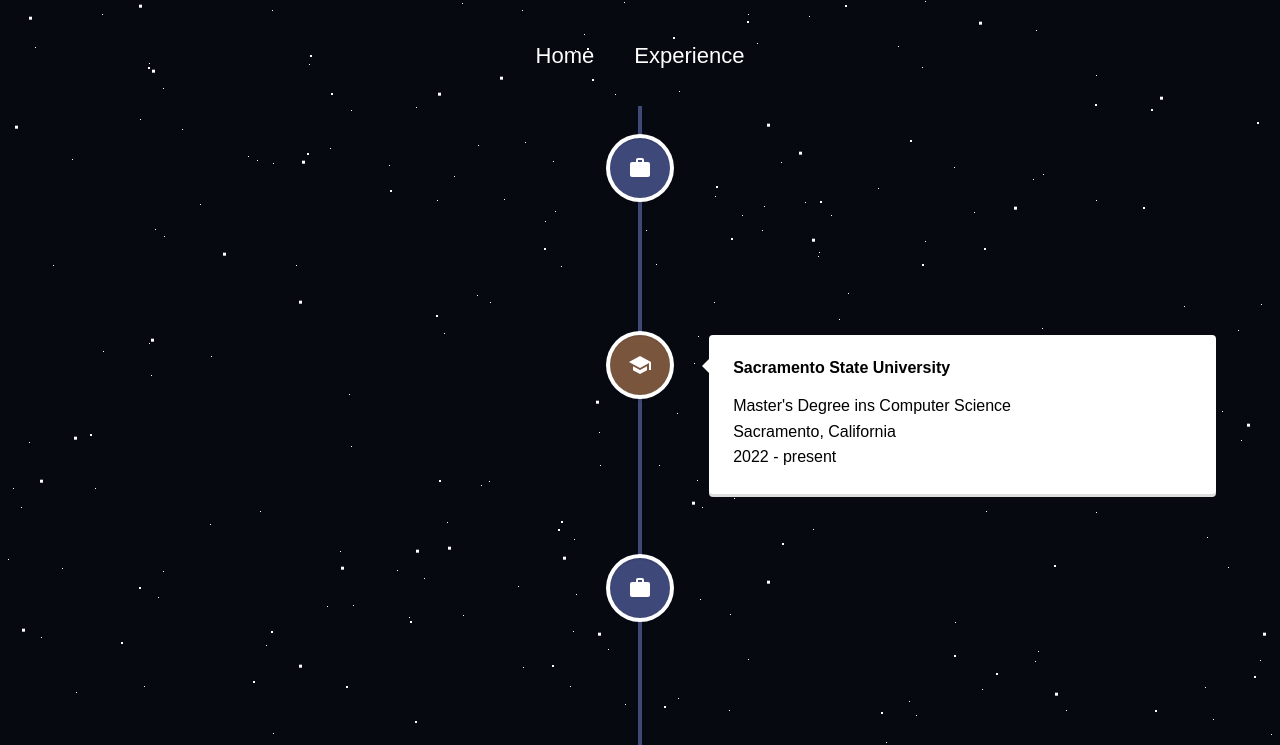
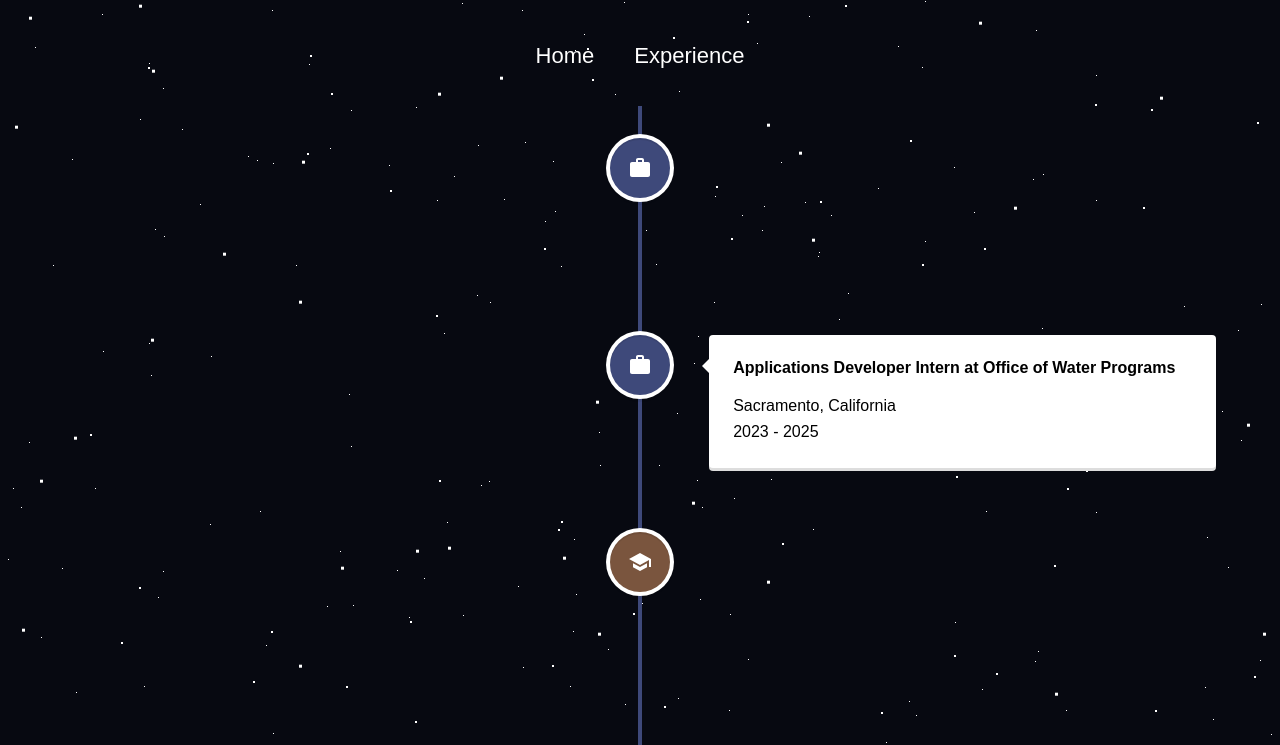
Before and after one commit to shashikanduri/website-sasikanduri, a React (Create React App) app: page /experience in a window 1280 px wide. Shown: the top 745 px of the page. Built offline with nearby package versions, Linux system fonts and the light colour scheme.

Commit message:
updated feb 2025

```diff
--- a/src/pages/Experience.jsx
+++ b/src/pages/Experience.jsx
@@ -11,6 +11,7 @@
 function Experience() {
   return (
     <div className="experience">
+
       <VerticalTimeline lineColor="#3e497a">
 
         <VerticalTimelineElement
@@ -19,11 +20,25 @@
           icon={<WorkIcon />}
         >
           <h4 className="vertical-timeline-element-title">
-            Software Engineer Intern - Office of Water Programs
+            Applications Developer at Office of Water Programs
           </h4>
           <p style={{fontSize:"16px"}}>
             Sacramento, California<br />
-            2023 - present
+            2025 - present
+          </p>
+        </VerticalTimelineElement>
+
+        <VerticalTimelineElement
+          className="vertical-timeline-element--education"
+          iconStyle={{ background: "#3e497a", color: "#fff" }}
+          icon={<WorkIcon />}
+        >
+          <h4 className="vertical-timeline-element-title">
+            Applications Developer Intern at Office of Water Programs
+          </h4>
+          <p style={{fontSize:"16px"}}>
+            Sacramento, California<br />
+            2023 - 2025
           </p>
         </VerticalTimelineElement>
 
@@ -37,7 +52,7 @@
             Sacramento State University
           </h4>
           <p style={{fontSize:"16px"}}>Master's Degree ins Computer Science<br/>Sacramento, California<br />
-          2022 - present</p>
+          2022 - 2024</p>
         </VerticalTimelineElement>
 
         <VerticalTimelineElement
@@ -46,14 +61,15 @@
           icon={<WorkIcon />}
         >
           <h4 className="vertical-timeline-element-title">
-            Senior Software Engineer - Aaseya IT Services
+            Software Engineer at Aaseya
           </h4>
 
           <p style={{fontSize:"16px"}}>
             Hyderabad, India<br />
-            2020 - 2022
+            2019 - 2022
           </p>
         </VerticalTimelineElement>
+
 
         <VerticalTimelineElement
           className="vertical-timeline-element--work"
@@ -61,21 +77,7 @@
           icon={<WorkIcon />}
         >
           <h4 className="vertical-timeline-element-title">
-            Software Engineer - JK Technosoft
-          </h4>
-          <p style={{fontSize:"16px"}}>
-            Hyderabad, India<br />
-            2019 - 2020
-          </p>
-        </VerticalTimelineElement>
-
-        <VerticalTimelineElement
-          className="vertical-timeline-element--work"
-          iconStyle={{ background: "#3e497a", color: "#fff" }}
-          icon={<WorkIcon />}
-        >
-          <h4 className="vertical-timeline-element-title">
-            Associate Engineer - Virtusa
+            Software Engineer at Virtusa
           </h4>
           <p style={{fontSize:"16px"}}>
             Hyderabad, India<br />
--- a/src/pages/Home.jsx
+++ b/src/pages/Home.jsx
@@ -11,11 +11,13 @@
       <div className="about">
         <p id="name"> Hey, I'm Sasi Kanduri</p>
         <div className="prompt">
-          <p>I am a graduate student in computer science at <a href="https://www.csus.edu/" style={{color:"steelblue", textDecoration:"none"}} target="_blank">Sacramento State University </a>
-          actively seeking internship and fulltime opportunities. <br /><br />
-          Working as a software engineer intern at
-          <a href="https://www.owp.csus.edu/" style={{color:"steelblue", textDecoration:"none"}} target="_blank"> Office of Water Programs</a> in California,
-          I am a dedicated and passionate developer eager to learn and contribute to impactful technological solutions.</p>
+          <p>
+
+            I am an Applications Developer at <a href="https://www.owp.csus.edu/" style={{color:"steelblue", textDecoration:"none"}} target="_blank"> Office of Water Programs</a> in California,
+            I am a dedicated and passionate developer eager to learn and contribute to impactful technological solutions.
+            I am Master's graduate in computer science at <a href="https://www.csus.edu/" style={{color:"steelblue", textDecoration:"none"}} target="_blank">Sacramento State University </a>
+            actively seeking for SDE/ML roles. <br /><br />
+            </p>
 
           <a href="https://www.linkedin.com/in/sasi-kiran-kanduri-692a73a9/" target="__blank"><LinkedInIcon /></a>
           <a href="https://github.com/shashikanduri" target="_blank"><GithubIcon /></a>
```
Also changed, not shown: 1 other file (tests, documents, lock files or other folders).
